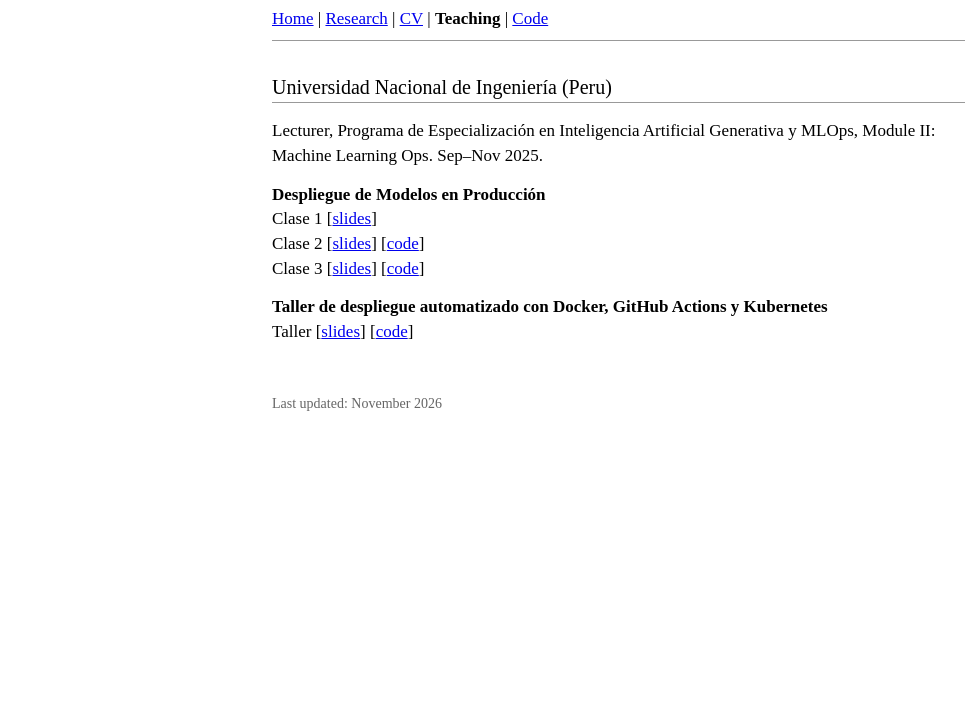
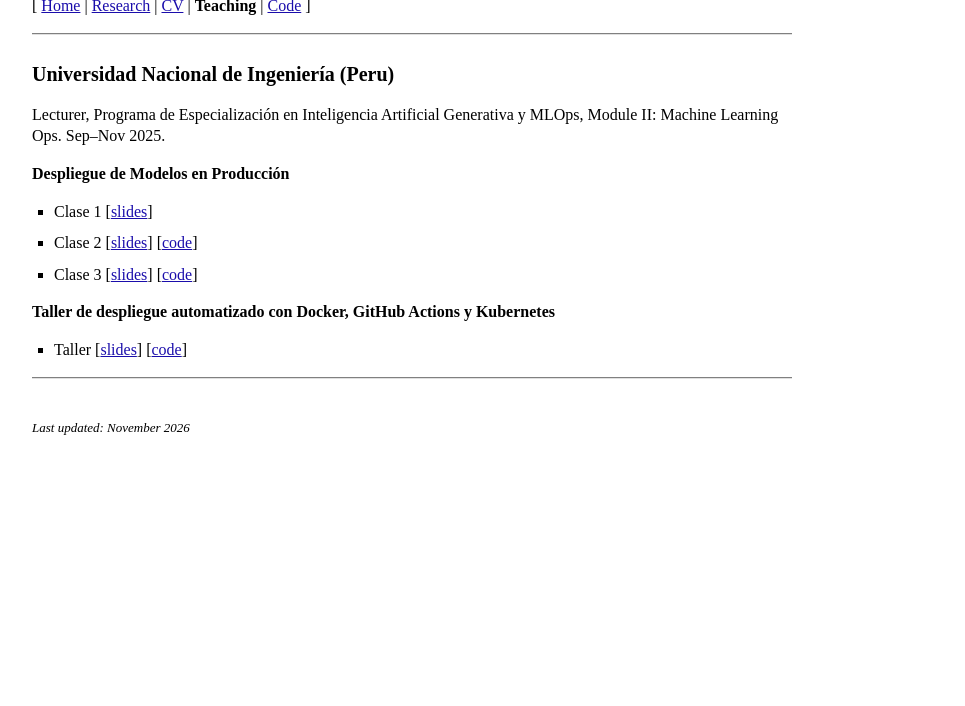
Before and after one commit to fabrizio-solf/fabrizio-solf.github.io, a plain HTML site: page teaching.html in a window 1280 px wide. Shown: the part 94-800 px from the top of the page, without its empty margins (8-973 px from the left). Drawn offline with Linux system fonts and the light colour scheme.

Commit message:
Add files via upload

```diff
--- a/style.css
+++ b/style.css
@@ -1,23 +1,23 @@
 body {
     font-family: "Times New Roman", Times, serif;
-    font-size: 17px;
-    line-height: 1.45;
-    max-width: 720px;
-    margin: 50px auto;
-    padding: 0 20px;
+    font-size: 16px;
+    line-height: 1.35;
+    max-width: 760px;
+    margin: 30px 40px;
     color: #000;
     background: #fff;
 }
 
-h1 { font-size: 28px; font-weight: normal; margin-bottom: 4px; }
-h2 { font-size: 20px; font-weight: normal; border-bottom: 1px solid #999; margin-top: 32px; }
+a:link    { color: #1a0dab; }
+a:visited { color: #551a8b; }
+a:hover   { color: #c00; }
 
-.nav { margin: 10px 0 0 0; }
+h1 { font-size: 2em; margin: 0 0 6px 0; }
+h2 { font-size: 1.25em; margin: 26px 0 8px 0; }
 
-.entry { margin: 0 0 14px 0; }
-.date  { float: right; color: #444; }
-.note  { color: #444; font-size: 15px; }
+hr { border: 0; border-top: 1px solid #808080; border-bottom: 1px solid #e0e0e0; }
 
-hr { border: 0; border-top: 1px solid #999; }
+ul { list-style-type: square; padding-left: 22px; }
+li { margin-bottom: 10px; }
 
-.footer { margin-top: 50px; font-size: 14px; color: #666; }
+.footer { margin-top: 40px; font-size: 13px; font-style: italic; }
--- a/teaching.html
+++ b/teaching.html
@@ -2,6 +2,8 @@
 <html>
 <head>
     <meta charset="utf-8">
+    <meta name="viewport" content="width=device-width, initial-scale=1">
+    <meta name="description" content="Teaching materials by Fabrizio Solf Rivas: MLOps and model deployment, Universidad Nacional de Ingenieria.">
     <title>Teaching - Fabrizio Solf Rivas</title>
     <link rel="stylesheet" href="style.css">
 </head>
@@ -9,52 +11,54 @@
 
 <h1>Fabrizio Solf Rivas</h1>
 
-<div class="nav">
-<a href="index.html">Home</a> |
+<p>
+[ <a href="index.html">Home</a> |
 <a href="research.html">Research</a> |
 <a href="cv_web.pdf" target="_blank" rel="noopener noreferrer">CV</a> |
 <b>Teaching</b> |
-<a href="code.html">Code</a>
-</div>
+<a href="code.html">Code</a> ]
+</p>
 
 <hr>
 
 <h2>Universidad Nacional de Ingenier&iacute;a (Peru)</h2>
 
-<p class="entry">
+<p>
 Lecturer, Programa de Especializaci&oacute;n en Inteligencia Artificial Generativa y MLOps,
 Module II: Machine Learning Ops. Sep&ndash;Nov 2025.
 </p>
 
-<p class="entry">
-<b>Despliegue de Modelos en Producci&oacute;n</b><br>
-Clase 1
-[<a href="clases/Clase_1.pdf" target="_blank" rel="noopener noreferrer">slides</a>]<br>
-Clase 2
+<p><b>Despliegue de Modelos en Producci&oacute;n</b></p>
+
+<ul>
+<li>Clase 1
+[<a href="clases/Clase_1.pdf" target="_blank" rel="noopener noreferrer">slides</a>]</li>
+<li>Clase 2
 [<a href="clases/Clase_2.pdf" target="_blank" rel="noopener noreferrer">slides</a>]
-[<a href="https://github.com/fabrizio-solf/fastapi_ia" target="_blank" rel="noopener noreferrer">code</a>]<br>
-Clase 3
+[<a href="https://github.com/fabrizio-solf/fastapi_ia" target="_blank" rel="noopener noreferrer">code</a>]</li>
+<li>Clase 3
 [<a href="clases/Clase_3.pdf" target="_blank" rel="noopener noreferrer">slides</a>]
-[<a href="https://github.com/fabrizio-solf/CLASE-MLOPS" target="_blank" rel="noopener noreferrer">code</a>]
-</p>
+[<a href="https://github.com/fabrizio-solf/CLASE-MLOPS" target="_blank" rel="noopener noreferrer">code</a>]</li>
+</ul>
 
-<p class="entry">
-<b>Taller de despliegue automatizado con Docker, GitHub Actions y Kubernetes</b><br>
-Taller
+<p><b>Taller de despliegue automatizado con Docker, GitHub Actions y Kubernetes</b></p>
+
+<ul>
+<li>Taller
 [<a href="clases/taller.pdf" target="_blank" rel="noopener noreferrer">slides</a>]
-[<a href="https://github.com/fabrizio-solf/study_app" target="_blank" rel="noopener noreferrer">code</a>]
-</p>
+[<a href="https://github.com/fabrizio-solf/study_app" target="_blank" rel="noopener noreferrer">code</a>]</li>
+</ul>
 
-<!-- Template for a course. Copy this block for each course and put the files in a "teaching/" folder.
+<!-- Template for a new course:
 
-<p class="entry">
-<b>Course name</b>, Institution, Term<br>
-Lecture 1: Topic [<a href="teaching/lecture1.pdf" target="_blank" rel="noopener noreferrer">slides</a>]<br>
-Problem Set 1 [<a href="teaching/ps1.pdf" target="_blank" rel="noopener noreferrer">PDF</a>]
-[<a href="teaching/ps1_solutions.pdf" target="_blank" rel="noopener noreferrer">solutions</a>]
-</p>
+<p><b>Course name</b>, Institution, Term</p>
+<ul>
+<li>Lecture 1 [<a href="clases/lecture1.pdf" target="_blank" rel="noopener noreferrer">slides</a>]</li>
+</ul>
 
 -->
+
+<hr>
 
 <div class="footer">
 Last updated: November 2026
```
Also changed, not shown: code.html (+19 -17 lines), index.html (+23 -11 lines), research.html (+31 -21 lines).
